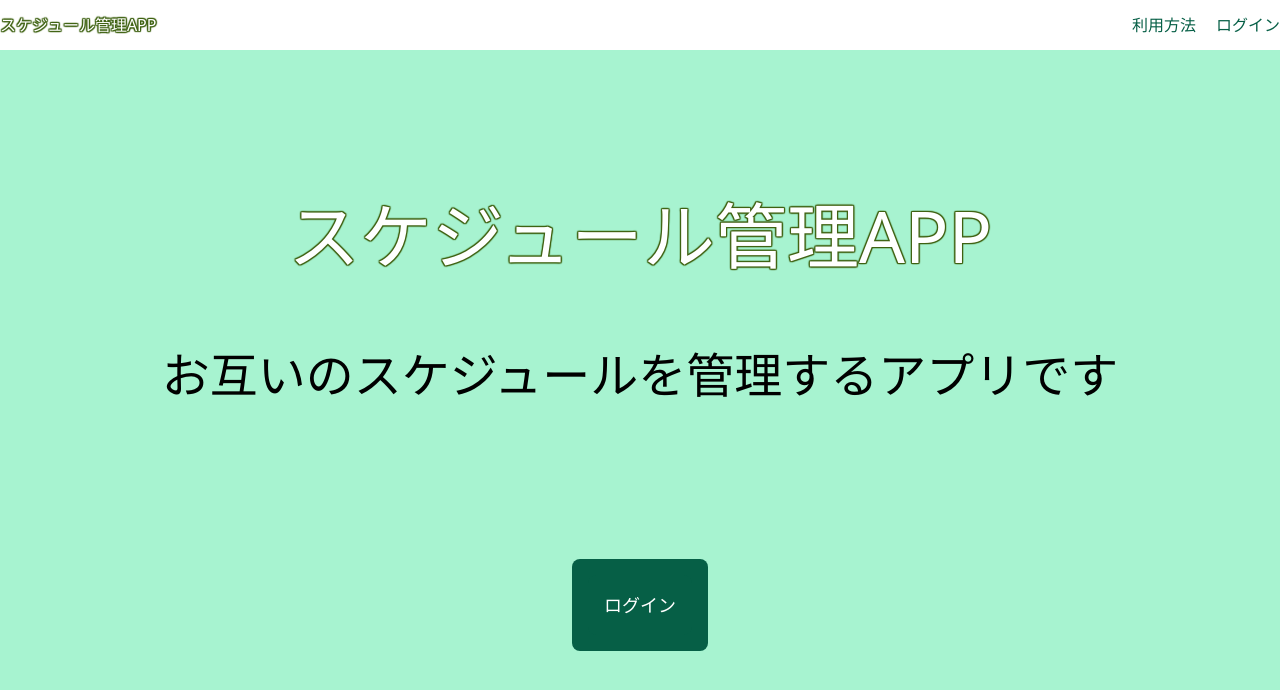
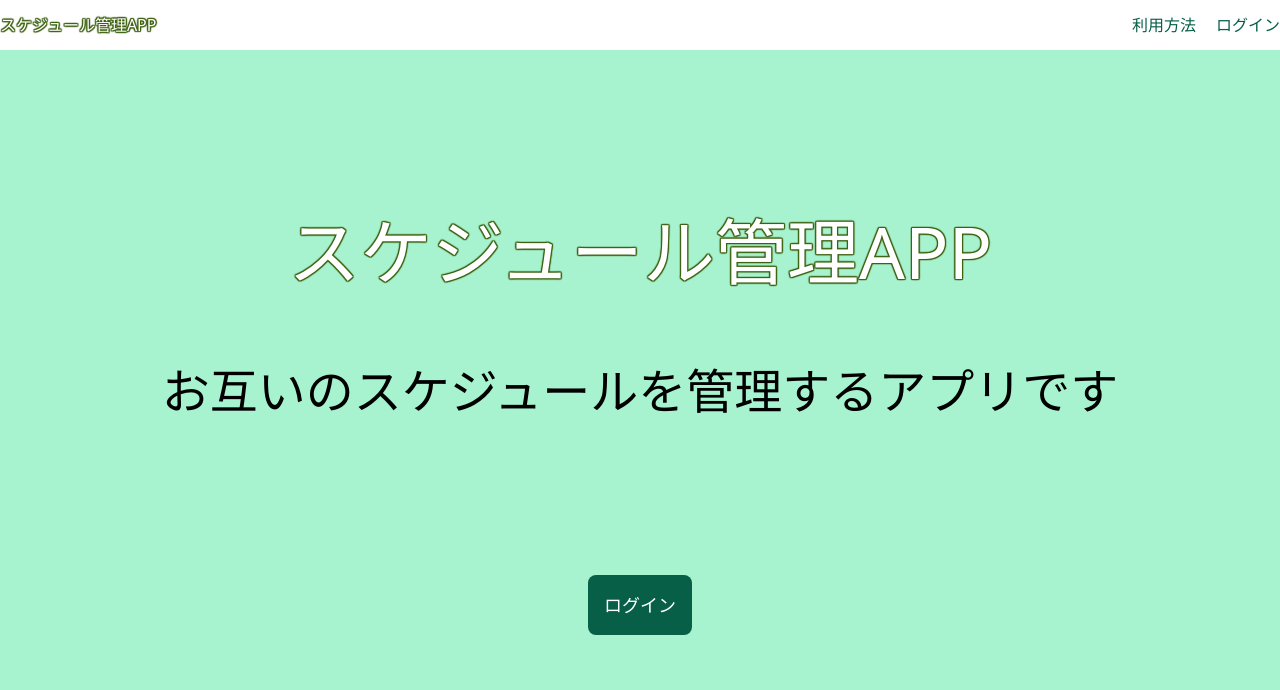
Before and after one commit to Hashimoto-Noriaki/react-calender-app, a React (Vite) app: page / in a window 1280 px wide. Shown: the top 690 px of the page. Built offline with nearby package versions, Linux system fonts and the light colour scheme.

Commit message:
画面遷移(Top画面)

```diff
--- a/src/components/atoms/PrimaryBtn.tsx
+++ b/src/components/atoms/PrimaryBtn.tsx
@@ -1,12 +1,13 @@
 import { ReactNode } from "react";
 
 type PropsType = {
+    onClick: () => void
     children:ReactNode;
 }
 
-export const PrimaryBtn = ({ children }: PropsType) => {
+export const PrimaryBtn = ({ onClick,children }: PropsType) => {
   return (
-    <button className="bg-emerald-800 text-white p-4 text-lg rounded-lg">
+    <button className="bg-emerald-800 text-white p-4 text-lg rounded-lg" onClick={onClick}>
         {children}
     </button>
   )
--- a/src/components/pages/LoginPage.tsx
+++ b/src/components/pages/LoginPage.tsx
@@ -20,8 +20,7 @@ export const LoginPage = () => {
                     placeholder = "password"
                 />
             </div>
-
-            <PrimaryBtn>ログイン</PrimaryBtn>
+            <PrimaryBtn onClick={()=> null}>ログイン</PrimaryBtn>
         </form>
     </div>
     )
--- a/src/components/pages/TopPage.tsx
+++ b/src/components/pages/TopPage.tsx
@@ -1,6 +1,9 @@
+import { useNavigate } from "react-router-dom";
 import { PrimaryBtn } from "../atoms/PrimaryBtn";
 
 export const TopPage = () => {
+  const navigate = useNavigate();
+
   return (
       <div className="text-center">
         <h1 className="text-7xl logo">スケジュール管理APP</h1>
@@ -8,9 +11,7 @@ export const TopPage = () => {
           お互いのスケジュールを管理するアプリです
         </p>
         <div className="pt-[20vh]">
-          <button className="bg-emerald-800 text-white p-4 text-lg rounded-lg">
-            <PrimaryBtn>ログイン</PrimaryBtn>
-          </button>
+            <PrimaryBtn onClick={()=> navigate("/login")}>ログイン</PrimaryBtn>
         </div>
       </div>
   );
```
